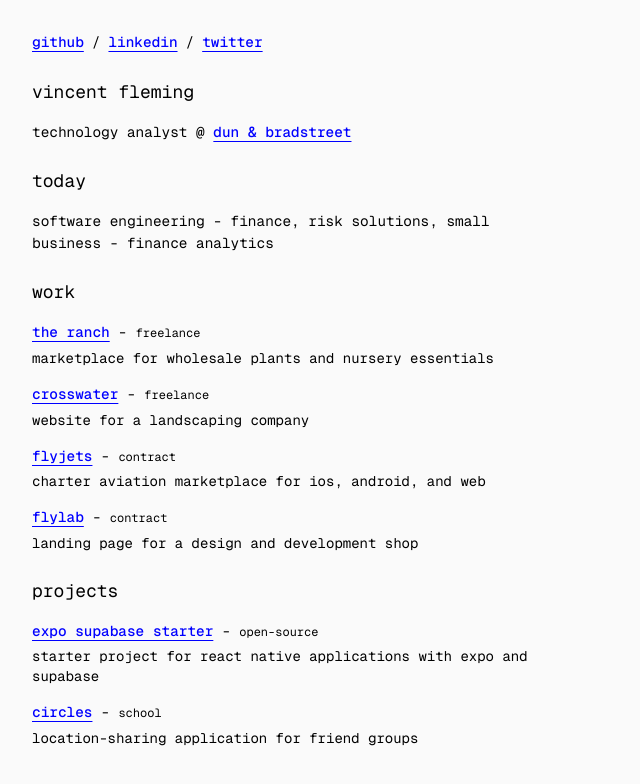
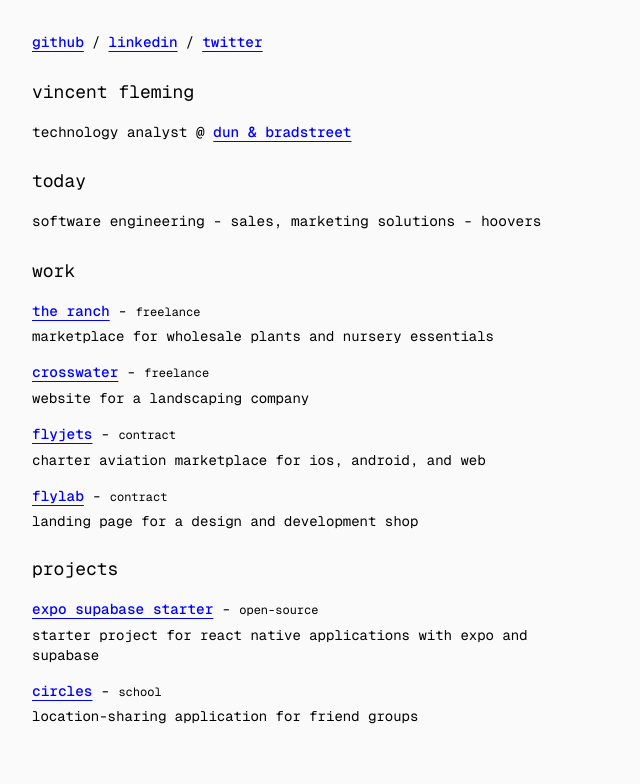
Before and after one commit to flemingvincent/flemingvincent-dev, a Next.js app: page / in a window 1280 px wide. Shown: the top 784 px of the page, without its empty margins (0-640 px from the left). Built offline with nearby package versions, Linux system fonts and the light colour scheme.

Commit message:
Upd@t3 h3r0

```diff
--- a/components/hero.tsx
+++ b/components/hero.tsx
@@ -3,7 +3,7 @@ export function Hero() {
 		<div className="space-y-4">
 			<p className="text-lg">today</p>
 			<p className="">
-				software engineering - finance, risk solutions, small business - finance analytics
+				software engineering - sales, marketing solutions - hoovers
 			</p>
 		</div>
 	);
```
